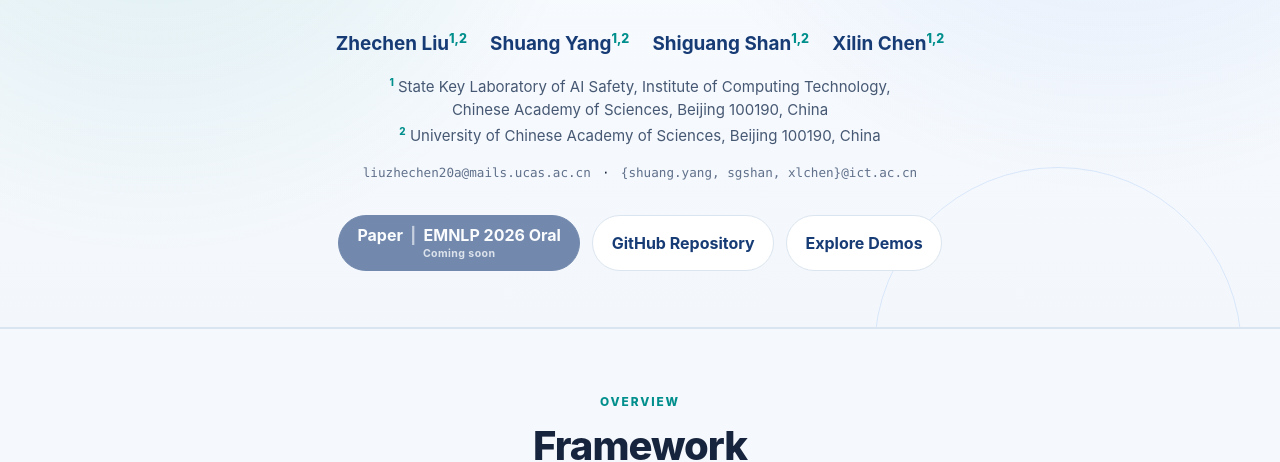
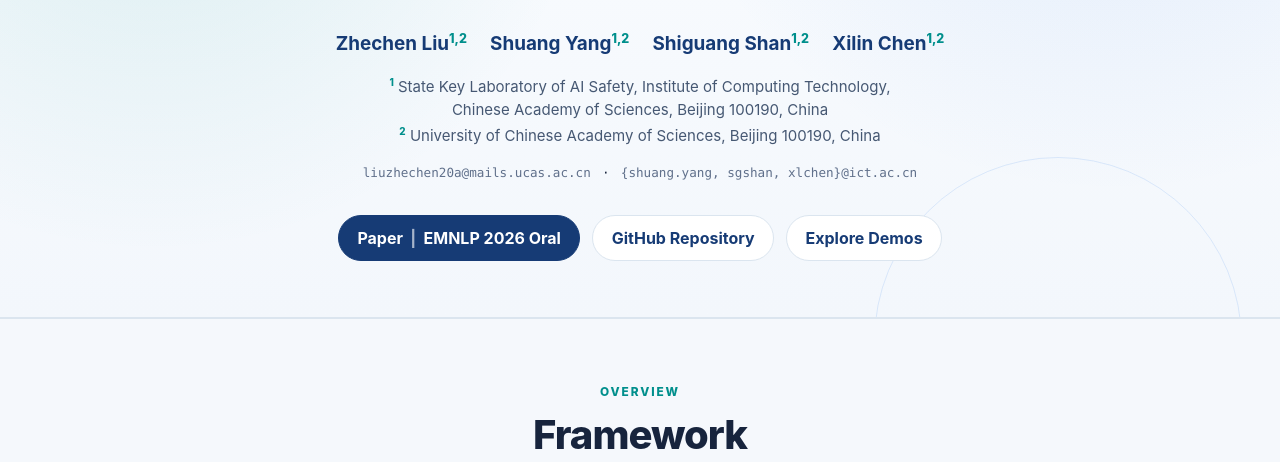
Before and after one commit to JasonLiu20020101/FlexLTS, a plain HTML site: page index.html in a window 1280 px wide. Shown: the part 339-801 px from the top of the page. Drawn offline with Linux system fonts and the light colour scheme.

Commit message:
Add ACL Anthology paper link

```diff
--- a/assets/css/site.css
+++ b/assets/css/site.css
@@ -208,16 +208,6 @@ video:focus-visible {
   box-shadow: none;
 }
 
-#paper-link.paper-link {
-  height: auto;
-  min-height: 3.5rem;
-  flex-direction: column;
-  padding-block: 0.5rem;
-  line-height: 1.15;
-  text-align: center;
-  white-space: normal;
-}
-
 .paper-link-label {
   display: block;
 }
@@ -241,15 +231,6 @@ video:focus-visible {
 .paper-link.is-disabled {
   cursor: not-allowed;
   opacity: 0.58;
-}
-
-.button-note {
-  display: block;
-  margin-top: 0.22rem;
-  font-size: 0.66rem;
-  font-weight: 650;
-  letter-spacing: 0.04em;
-  opacity: 0.78;
 }
 
 .reading-width {
--- a/assets/js/site-config.js
+++ b/assets/js/site-config.js
@@ -1,4 +1,4 @@
 window.FLEXLTS_CONFIG = {
-  paperUrl: null,
+  paperUrl: 'https://aclanthology.org/2026.emnlp-main.737/',
   showModelFigure: true,
 };
--- a/index.html
+++ b/index.html
@@ -48,7 +48,6 @@
         <div class="paper-links" aria-label="Project resources">
           <a id="paper-link" class="button paper-link is-disabled" aria-disabled="true" tabindex="-1">
             <span class="paper-link-label">Paper <span class="paper-link-separator" aria-hidden="true">|</span> EMNLP 2026 Oral</span>
-            <small class="button-note">Coming soon</small>
           </a>
           <a class="button paper-link paper-link--secondary" href="https://github.com/JasonLiu20020101/FlexLTS" target="_blank" rel="noopener noreferrer">GitHub Repository</a>
           <a class="button paper-link paper-link--secondary" href="#demo-results">Explore Demos</a>
```
